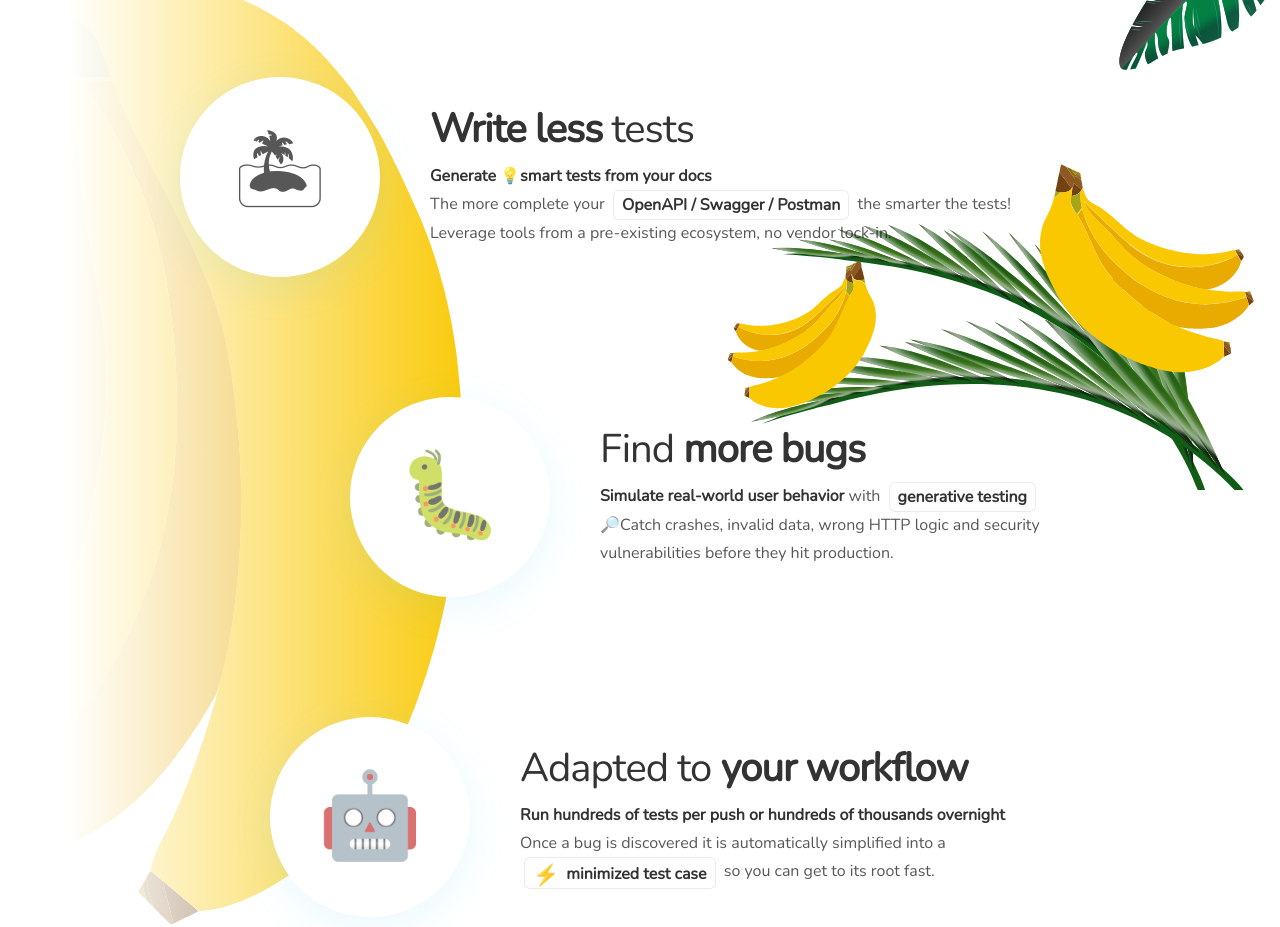
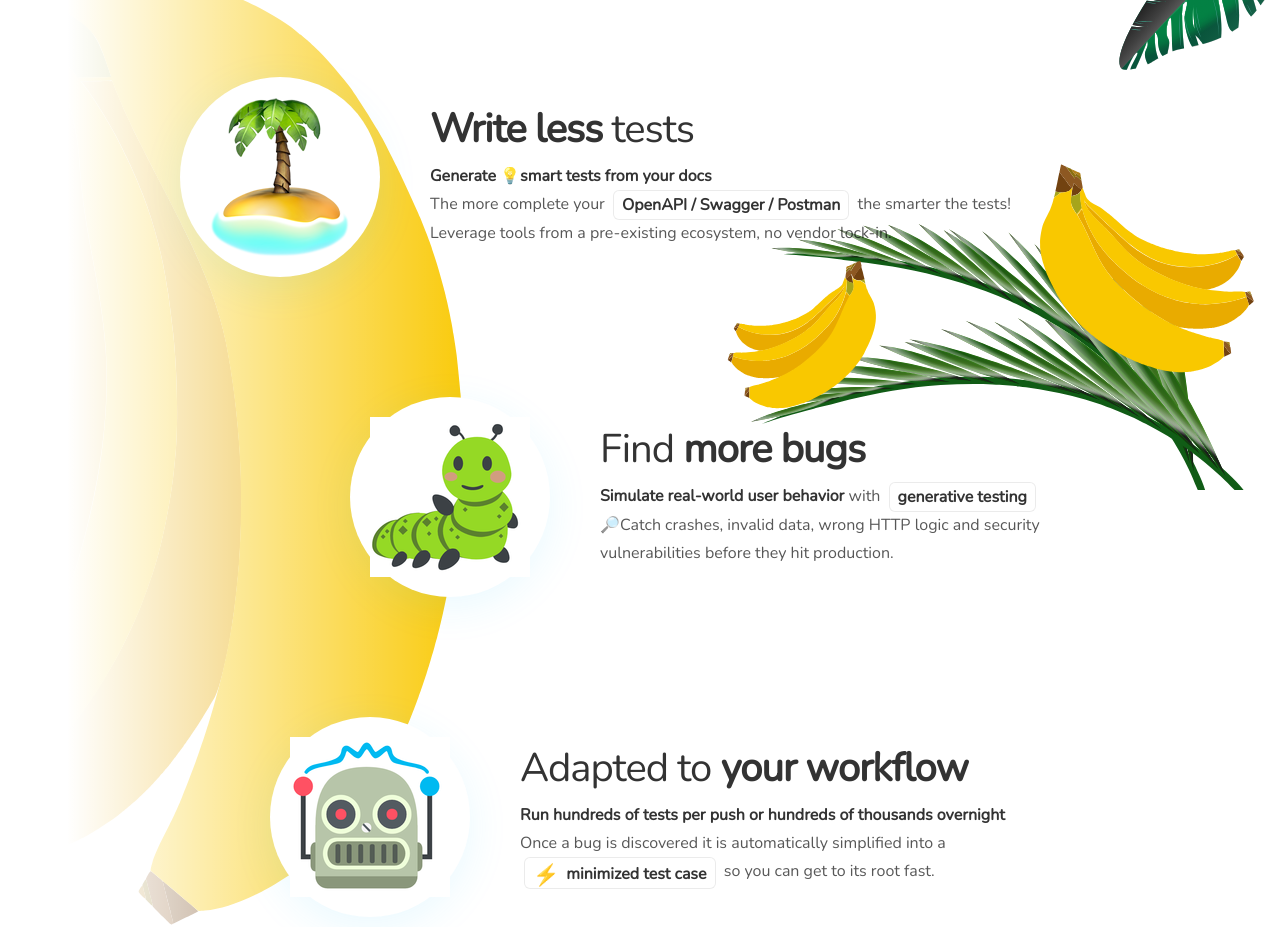
Before and after one commit to FuzzyMonkeyCo/fuzzymonkey.co, a plain HTML site: page index.htm in a window 1280 px wide. Shown: the part 310-1237 px from the top of the page. Drawn offline with nearby package versions, Linux system fonts and the light colour scheme.

Commit message:
master: what I have

```diff
--- a/index.htm
+++ b/index.htm
@@ -87,7 +87,7 @@
 	<div class="wrap">
 		<ul>
 			<li>
-				<div class="icon"><p style="font-size:6em;">🏝</p></div>
+				<div class="icon"><img src="/a/par.png" alt="fuzzymonkey paradise"/></div>
 				<div class="text">
 					<h4><strong>Write less</strong> tests</h4>
 					<p><strong>Generate <span>💡</span>smart tests from your docs</strong>
@@ -97,7 +97,7 @@
 				</div>
 			</li>
 			<li>
-				<div class="icon"><p style="font-size:6em;">🐛</p></div>
+				<div class="icon"><img src="/a/bug.png" alt="fuzzymonkey bug"/></div>
 				<div class="text">
 					<h4>Find <strong>more bugs</strong></h4>
 					<p><strong>Simulate real-world user behavior</strong> with <a href="https://en.wikipedia.org/wiki/Model-based_testing">generative testing</a>
@@ -105,7 +105,7 @@
 				</div>
 			</li>
 			<li>
-				<div class="icon"><p style="font-size:6em;">🤖</p></div>
+				<div class="icon"><img src="/a/bot.png" alt="fuzzymonkey bot"/></div>
 				<div class="text">
 					<h4>Adapted to <strong>your workflow</strong></h4>
 					<p><strong>Run hundreds of tests per push or hundreds of thousands overnight</strong>
```
Also changed, not shown: Bananas.svg (added), a/bot.png (added), a/bug.png (added), a/bulb.png (added), a/logo.png, a/loupe.png (added), a/par.png (added), a/volt.png (added), m.jpg (added), noice.svg (added), primi.svg (added).
